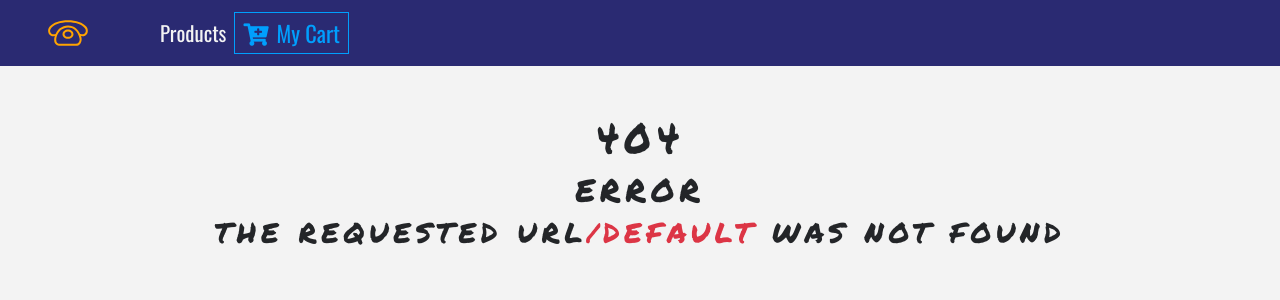
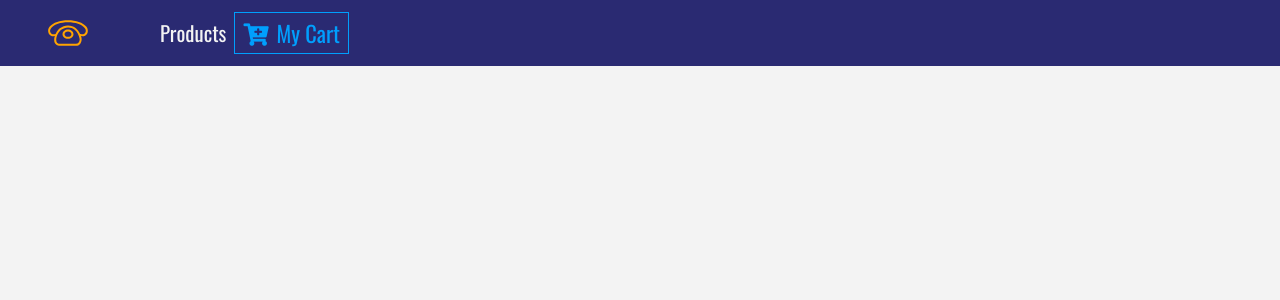
Before and after one commit to nammsy83/ReactEcommerceSite, a React (Create React App) app: page /default in a window 1280 px wide. Before the commit this address had no page. Shown: the top 300 px of the page. Built offline with nearby package versions, Linux system fonts and the light colour scheme.

Commit message:
commented default

```diff
--- a/src/App.js
+++ b/src/App.js
@@ -17,7 +17,7 @@ function App() {
         <Route exact path="/home" component={ProductList} />
         <Route path="/details" component={Details} />
         <Route path="/cart" component={Cart} />
-        <Route path="/default" component={Default} />
+        {/* <Route path="/default" component={Default} /> */}
       </Switch>
       <Modal />
     </React.Fragment>
```
